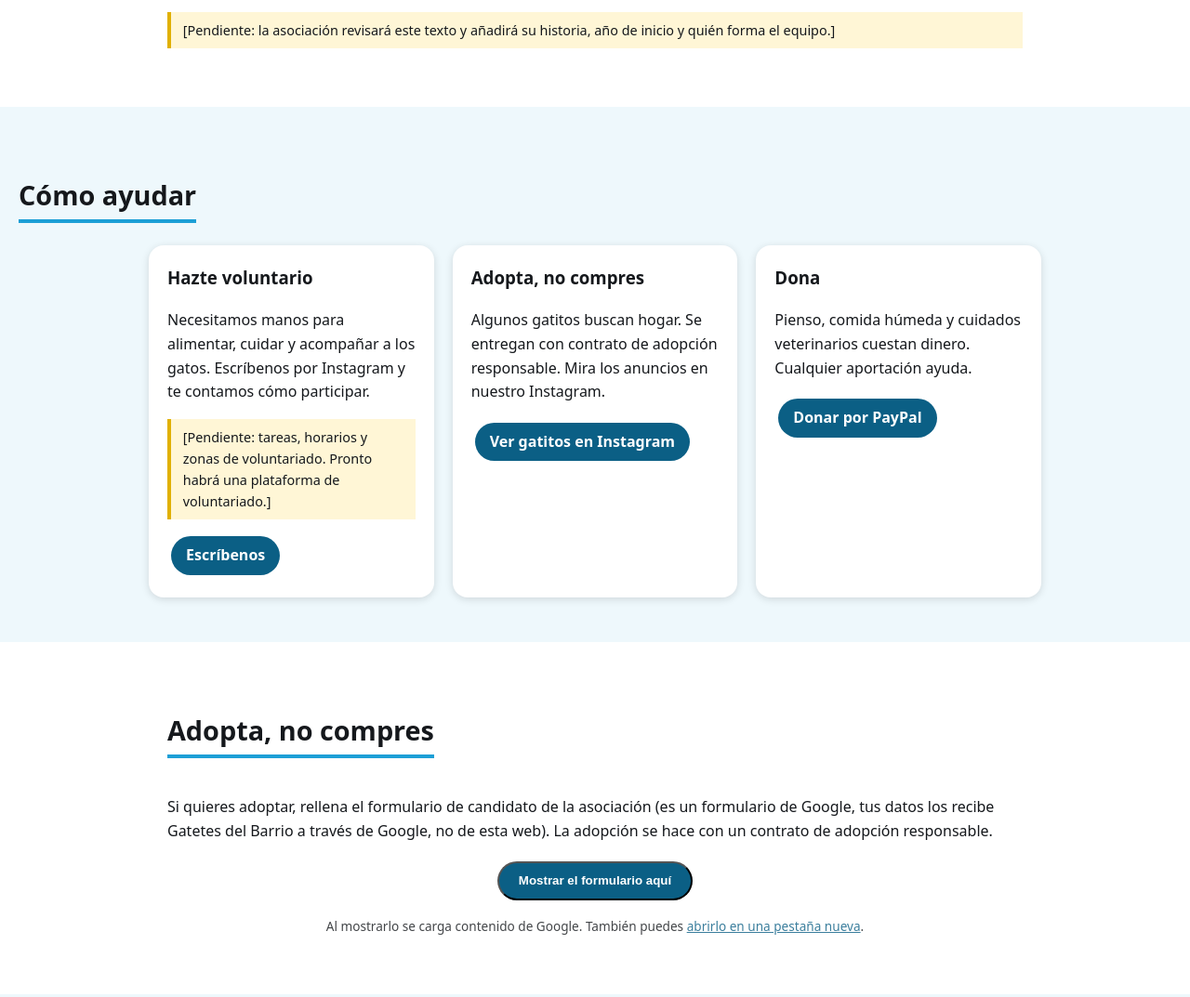
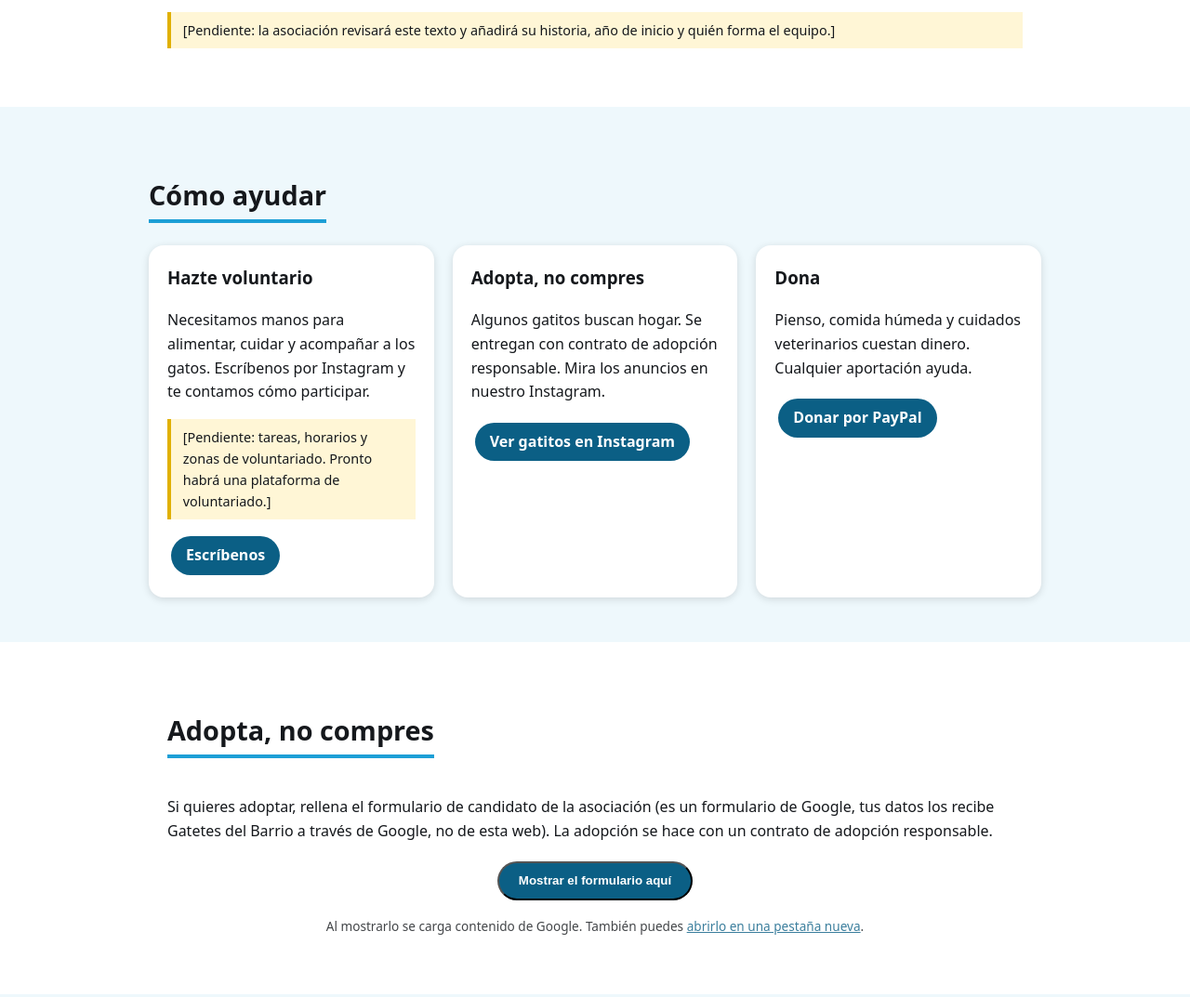
Before and after one commit to gatetesdelbarrio/web, a plain HTML site: page index.html in a window 1280 px wide. Shown: the part 997-2070 px from the top of the page at 93% size. Drawn offline with Linux system fonts and the light colour scheme.

Commit message:
Improve styles for section.alt in index.html
Updated section.alt styles for better responsiveness.

```diff
--- a/index.html
+++ b/index.html
@@ -17,8 +17,8 @@ a{color:var(--azul-osc)}
 nav a{color:#fff;margin-left:1rem;text-decoration:none}
 nav a:hover{color:var(--azul)}
 section{max-width:60rem;margin:0 auto;padding:3rem 1.25rem}
-section.alt{max-width:none;background:var(--claro)}
-section.alt>*{max-width:60rem;margin-left:auto;margin-right:auto}
+section.alt{max-width:none;background:var(--claro);padding-left:max(1.25rem,calc((100% - 60rem)/2));padding-right:max(1.25rem,calc((100% - 60rem)/2))}
+section.alt>*{max-width:none}
 .hero{text-align:center;padding-top:4rem}
 .hero-logo{width:min(260px,70vw);height:auto;border-radius:1.2rem}
 h1{font-size:clamp(2rem,6vw,3.2rem);margin:.5rem 0}
```
